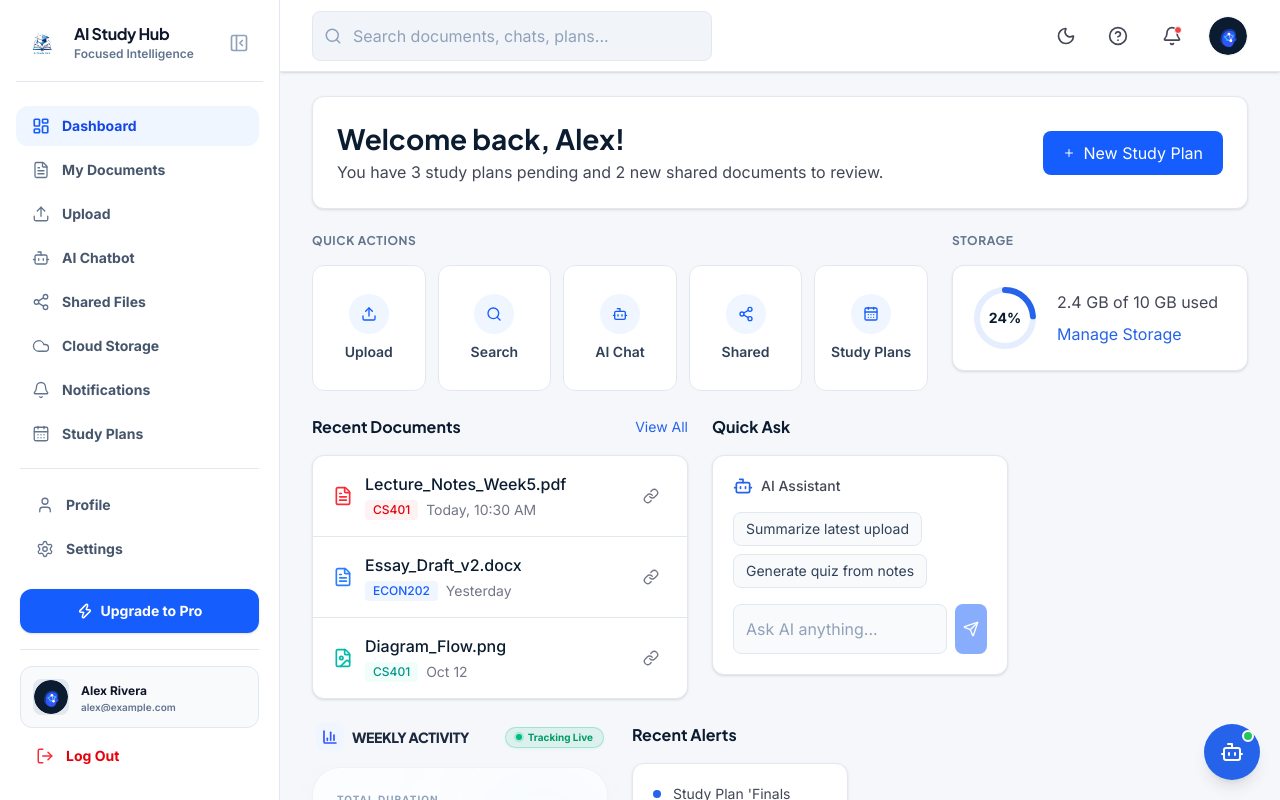
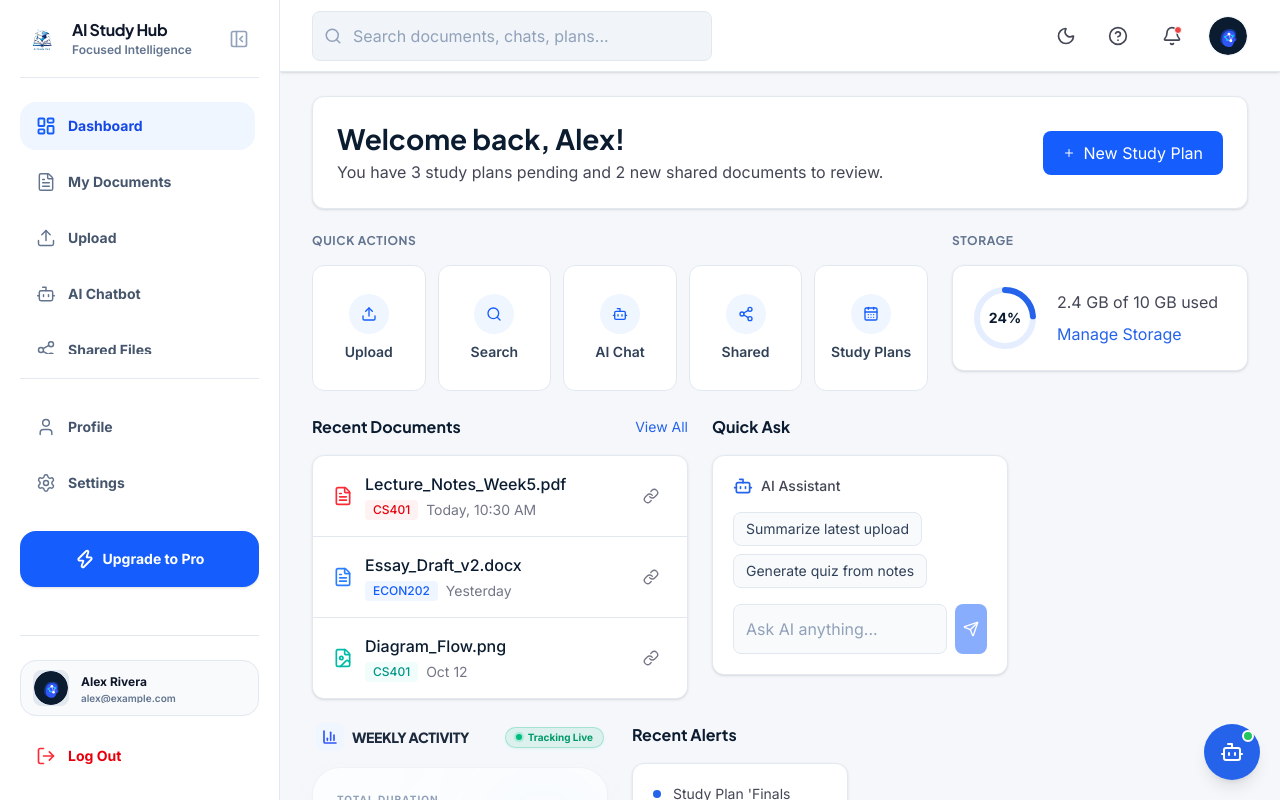
Before and after one commit to huynhduybinh24/SWP391_AIStudyHub, a React (Vite) app in the folder FrontEnd/: page /dashboard in a window 1280 px wide. Built offline with nearby package versions, Linux system fonts and the light colour scheme; the HTML template or start-up script is replaced by a standard one.

Commit message:
refactor: improve navigation spacing and premium sidebar layout

```diff
--- a/FrontEnd/src/components/layout/Sidebar.tsx
+++ b/FrontEnd/src/components/layout/Sidebar.tsx
@@ -92,11 +92,11 @@ function SidebarLink({ to, icon: Icon, label, pathname, onClick }: SidebarLinkPr
         onClick={onClick}
         aria-current={active ? 'page' : undefined}
         className={cn(
-          "group relative flex items-center gap-3 py-2.5 text-sm font-bold no-underline select-none transition-all duration-200 w-full min-w-0 overflow-hidden",
+          "group relative flex items-center h-12 text-sm font-bold no-underline select-none transition-all duration-200 w-full min-w-0 overflow-hidden shrink-0",
           isSidebarCollapsed
-            ? "justify-center px-2 rounded-2xl"
-            : "px-4 rounded-xl",
-          "md:max-lg:justify-center md:max-lg:px-2 md:max-lg:py-3",
+            ? "justify-center px-2 rounded-2xl w-12 h-12 mx-auto"
+            : "px-4 rounded-2xl gap-3",
+          "md:max-lg:justify-center md:max-lg:px-2 md:max-lg:w-12 md:max-lg:h-12 md:max-lg:mx-auto md:max-lg:rounded-2xl",
           active
             ? "bg-blue-50 text-blue-700 dark:bg-blue-500/10 dark:text-blue-300"
             : "text-slate-600 dark:text-slate-400 hover:bg-slate-100 dark:hover:bg-slate-800 hover:text-slate-900 dark:hover:text-slate-100"
@@ -104,7 +104,7 @@ function SidebarLink({ to, icon: Icon, label, pathname, onClick }: SidebarLinkPr
       >
         <Icon
           className={cn(
-            "size-[18px] shrink-0 transition-colors duration-200",
+            "size-5 shrink-0 transition-colors duration-200",
             active
               ? "text-blue-600 dark:text-blue-300"
               : "text-slate-500 dark:text-slate-400 group-hover:text-slate-900 dark:group-hover:text-slate-100"
@@ -166,20 +166,20 @@ export function Sidebar() {
     <>
       <aside
         className={cn(
-          "flex h-screen flex-col justify-between border-r bg-white text-slate-900 border-slate-200 dark:bg-slate-950 dark:text-slate-100 dark:border-slate-800 py-6 sticky top-0 left-0 z-50 select-none transition-all duration-300 ease-in-out overflow-x-hidden",
-          isSidebarCollapsed ? "w-[84px] px-2" : "w-[280px] px-4",
+          "flex h-screen flex-col justify-between border-r bg-white text-slate-900 border-slate-200 dark:bg-slate-950 dark:text-slate-100 dark:border-slate-800 py-5 sticky top-0 left-0 z-50 select-none transition-all duration-300 ease-in-out overflow-x-hidden",
+          isSidebarCollapsed ? "w-[88px] px-4" : "w-[280px] px-5",
           // Mobile drawer states
-          "max-md:fixed max-md:h-full max-md:w-[280px] max-md:translate-x-0 max-md:px-4",
+          "max-md:fixed max-md:h-full max-md:w-[280px] max-md:translate-x-0 max-md:px-5 max-md:py-5",
           sidebarOpen ? "max-md:translate-x-0" : "max-md:-translate-x-full"
         )}
       >
-        <div className="flex flex-col gap-6 flex-1 min-h-0">
+        <div className="flex flex-col gap-0 flex-1 min-h-0">
           {/* Logo and Brand */}
           <div className={cn(
-            "flex items-center shrink-0 border-b border-slate-200 dark:border-slate-800 transition-all duration-300 pb-5 overflow-hidden w-full min-w-0",
-            isSidebarCollapsed ? "flex-col gap-3 justify-center px-0" : "justify-between px-2"
+            "flex items-center shrink-0 border-b border-slate-200 dark:border-slate-800 transition-all duration-300 pb-5 mb-6 overflow-hidden w-full min-w-0",
+            isSidebarCollapsed ? "flex-col gap-3 justify-center px-0" : "justify-between px-1"
           )}>
-            <Link to="/dashboard" onClick={handleLinkClick} className="flex items-center gap-3.5 no-underline shrink-0 max-w-full overflow-hidden">
+            <Link to="/dashboard" onClick={handleLinkClick} className="flex items-center gap-3 no-underline shrink-0 max-w-full overflow-hidden">
               <img
                 src="/logo.png"
                 alt="AI Study Hub"
@@ -233,7 +233,10 @@ export function Sidebar() {
           </div>
 
           {/* Navigation list */}
-          <nav className="flex-1 overflow-y-auto overflow-x-hidden flex flex-col gap-1 pr-1 scrollbar-thin scrollbar-thumb-slate-300 dark:scrollbar-thumb-slate-700 scrollbar-track-transparent">
+          <nav className={cn(
+            "flex-1 overflow-y-auto overflow-x-hidden flex flex-col pr-1 scrollbar-thin scrollbar-thumb-slate-300 dark:scrollbar-thumb-slate-700 scrollbar-track-transparent",
+            isSidebarCollapsed ? "gap-3" : "gap-2"
+          )}>
             {mainNavItems.map((item) => (
               <SidebarLink
                 key={item.path}
@@ -247,12 +250,12 @@ export function Sidebar() {
           </nav>
         </div>
 
-        <div className="flex flex-col gap-1 px-1 shrink-0 mt-auto overflow-hidden w-full min-w-0">
-          {/* Divider */}
-          <div className="border-t border-slate-200 dark:border-slate-800 my-3 w-full" />
+        <div className="flex flex-col shrink-0 mt-auto overflow-hidden w-full min-w-0">
+          {/* Section Divider & Spacing to separate Main nav from Secondary nav */}
+          <div className="border-t border-slate-200 dark:border-slate-800 pt-6 mt-6 w-full" />
 
           {/* Bottom Nav items */}
-          <nav className="flex flex-col gap-1 overflow-x-hidden">
+          <nav className={cn("flex flex-col overflow-x-hidden", isSidebarCollapsed ? "gap-3" : "gap-2")}>
             {bottomNavItems.map((item) => (
               <SidebarLink
                 key={item.path}
@@ -271,17 +274,17 @@ export function Sidebar() {
               to={user?.plan === 'pro' ? '#' : '/dashboard/upgrade'}
               onClick={user?.plan === 'pro' ? undefined : handleLinkClick}
               className={cn(
-                "mt-4 flex items-center justify-center gap-2 py-3 text-sm font-bold transition-all duration-200 shadow-sm shrink-0 no-underline w-full max-w-full overflow-hidden",
+                "mt-6 mb-6 flex items-center justify-center gap-2 text-sm font-bold transition-all duration-200 shadow-sm shrink-0 no-underline w-full max-w-full overflow-hidden",
                 isSidebarCollapsed
-                  ? "rounded-2xl w-10 h-10 mx-auto justify-center p-0"
-                  : "rounded-xl px-4",
+                  ? "rounded-2xl w-12 h-12 mx-auto justify-center p-0"
+                  : "rounded-2xl px-4 h-14",
                 user?.plan === 'pro'
                   ? "bg-slate-100 text-slate-500 cursor-default dark:bg-slate-800 dark:text-slate-400"
                   : "text-white bg-blue-600 hover:bg-blue-500 active:bg-blue-700 cursor-pointer",
-                "md:max-lg:px-2 md:max-lg:py-3"
+                "md:max-lg:w-12 md:max-lg:h-12 md:max-lg:mx-auto md:max-lg:rounded-2xl md:max-lg:p-0 md:max-lg:mt-6 md:max-lg:mb-6"
               )}
             >
-              <Zap className={cn("size-4 shrink-0", user?.plan === 'pro' ? "text-slate-500 dark:text-slate-400" : "text-white")} strokeWidth={2.25} />
+              <Zap className={cn("size-5 shrink-0", user?.plan === 'pro' ? "text-slate-500 dark:text-slate-400" : "text-white")} strokeWidth={2.25} />
               {!isSidebarCollapsed && (
                 <span className="md:max-lg:hidden block truncate animate-fade-in min-w-0">
                   {user?.plan === 'pro' ? 'Pro Plan Active' : 'Upgrade to Pro'}
@@ -290,16 +293,16 @@ export function Sidebar() {
             </Link>
           </PortalTooltip>
 
-          {/* Divider for User Profile Section */}
-          <div className="border-t border-slate-200 dark:border-slate-800 my-3 w-full" />
-
+          {/* Footer / Profile Section Wrapper */}
+          <div className="mt-6 pt-6 border-t border-slate-200 dark:border-slate-800 flex flex-col w-full">
             {/* User Profile Card */}
             <PortalTooltip content={`${profile.name} (${user?.email})`} disabled={!isSidebarCollapsed}>
               <div className={cn(
-              "flex items-center gap-3 rounded-xl bg-slate-50 dark:bg-slate-900 border border-slate-200 dark:border-slate-800 shrink-0 relative transition-all duration-200 overflow-hidden",
+                "flex items-center gap-3 rounded-2xl bg-slate-50 dark:bg-slate-900 border border-slate-200 dark:border-slate-800 shrink-0 relative transition-all duration-200 overflow-hidden",
                 isSidebarCollapsed
-                ? "w-10 h-10 mx-auto justify-center p-0 border-none bg-transparent dark:bg-transparent"
-                : "p-3 w-full max-w-full"
+                  ? "w-12 h-12 mx-auto justify-center p-0 border-none bg-transparent dark:bg-transparent"
+                  : "p-3 w-full max-w-full h-14",
+                "md:max-lg:w-12 md:max-lg:h-12 md:max-lg:mx-auto md:max-lg:justify-center md:max-lg:p-0 md:max-lg:border-none md:max-lg:bg-transparent md:max-lg:dark:bg-transparent"
               )}>
                 <div className="w-9 h-9 rounded-lg bg-slate-200 dark:bg-slate-800 overflow-hidden flex-shrink-0 flex items-center justify-center border border-slate-200 dark:border-slate-800">
                   {profile.avatarUrl ? (
@@ -327,16 +330,18 @@ export function Sidebar() {
                 type="button"
                 onClick={() => setLogoutModalOpen(true)}
                 className={cn(
-                "mt-1 flex items-center gap-3 rounded-xl text-sm font-bold transition-all duration-200 no-underline select-none text-left cursor-pointer w-full max-w-full overflow-hidden hover:bg-red-50 text-red-600 dark:hover:bg-red-500/10 dark:text-red-400 relative shrink-0",
+                  "mt-4 flex items-center gap-3 rounded-2xl text-sm font-bold transition-all duration-200 no-underline select-none text-left cursor-pointer w-full max-w-full overflow-hidden hover:bg-red-50 text-red-600 dark:hover:bg-red-500/10 dark:text-red-400 relative shrink-0 h-12",
                   isSidebarCollapsed
-                  ? "w-10 h-10 mx-auto justify-center p-0 rounded-2xl"
-                  : "px-4 py-2.5"
+                    ? "w-12 h-12 mx-auto justify-center p-0"
+                    : "px-4",
+                  "md:max-lg:w-12 md:max-lg:h-12 md:max-lg:mx-auto md:max-lg:justify-center md:max-lg:p-0 md:max-lg:mt-4"
                 )}
               >
-              <LogOut className="size-[18px] shrink-0 text-red-500 dark:text-red-400" />
+                <LogOut className="size-5 shrink-0 text-red-500 dark:text-red-400" />
                 {!isSidebarCollapsed && <span className="md:max-lg:hidden block truncate animate-fade-in min-w-0 flex-1 text-left">{t.sidebar.logout}</span>}
               </button>
             </PortalTooltip>
+          </div>
         </div>
       </aside>
 
```
Lines whose indentation alone changed are shown as unchanged.
